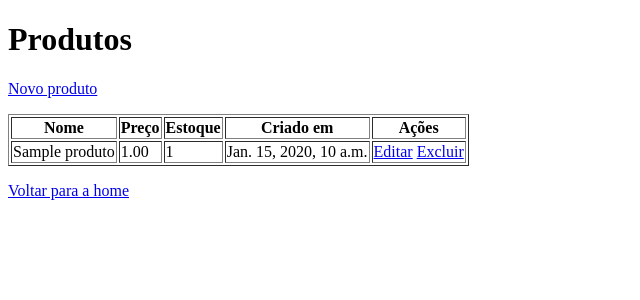
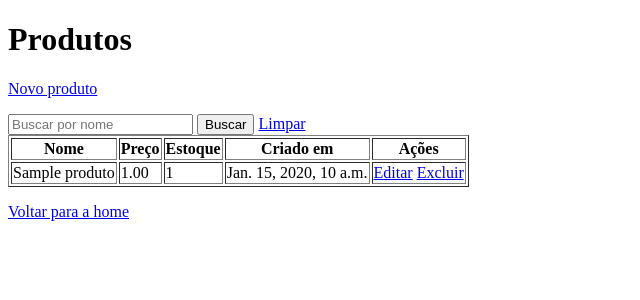
Before and after one commit to Acciolyy/qa-automation-portfolio, a Django app: page /produtos/ in a window 1280 px wide. Shown: the top 300 px of the page, without its empty margins (0-640 px from the left). Run offline with Django 5.2, Linux system fonts and the light colour scheme; a user stored in the database is signed in; tables that the repository leaves empty hold one stand-in row (values such as "Sample post").

Commit message:
listagem de produtos com filtro por nome

```diff
--- a/produtos/templates/produtos/produto_list.html
+++ b/produtos/templates/produtos/produto_list.html
@@ -10,6 +10,11 @@
 <body>
     <h1>Produtos</h1>
     <p><a href="{% url 'produto_create' %}">Novo produto</a></p>
+    <form method="get">
+        <input type="text" name="q" value="{{ q }}" placeholder="Buscar por nome">
+        <button type="submit">Buscar</button>
+        <a href="{% url 'produto_list' %}">Limpar</a>
+    </form>
     <table border="1">
         <thead>
             <tr>
@@ -34,7 +39,7 @@
             </tr>
             {% empty %}
             <tr>
-                <td colspan="5">Nenhum produto cadastrado.</td>
+                <td colspan="5">Nenhum produto encontrado.</td>
             </tr>
             {% endfor %}
         </tbody>
--- a/produtos/views.py
+++ b/produtos/views.py
@@ -9,8 +9,12 @@ def home(request):
 
 @login_required
 def produto_list(request):
-    produtos = Produto.objects.all().order_by('-criado_em')
-    return render(request, 'produtos/produto_list.html', {'produtos': produtos})
+    q = request.GET.get('q', '')
+    produtos = Produto.objects.all()
+    if q:
+        produtos = produtos.filter(nome__icontains=q)
+    produtos = produtos.order_by('-criado_em')
+    return render(request, 'produtos/produto_list.html', {'produtos': produtos, 'q': q})
 
 @login_required
 def produto_create(request):
```
